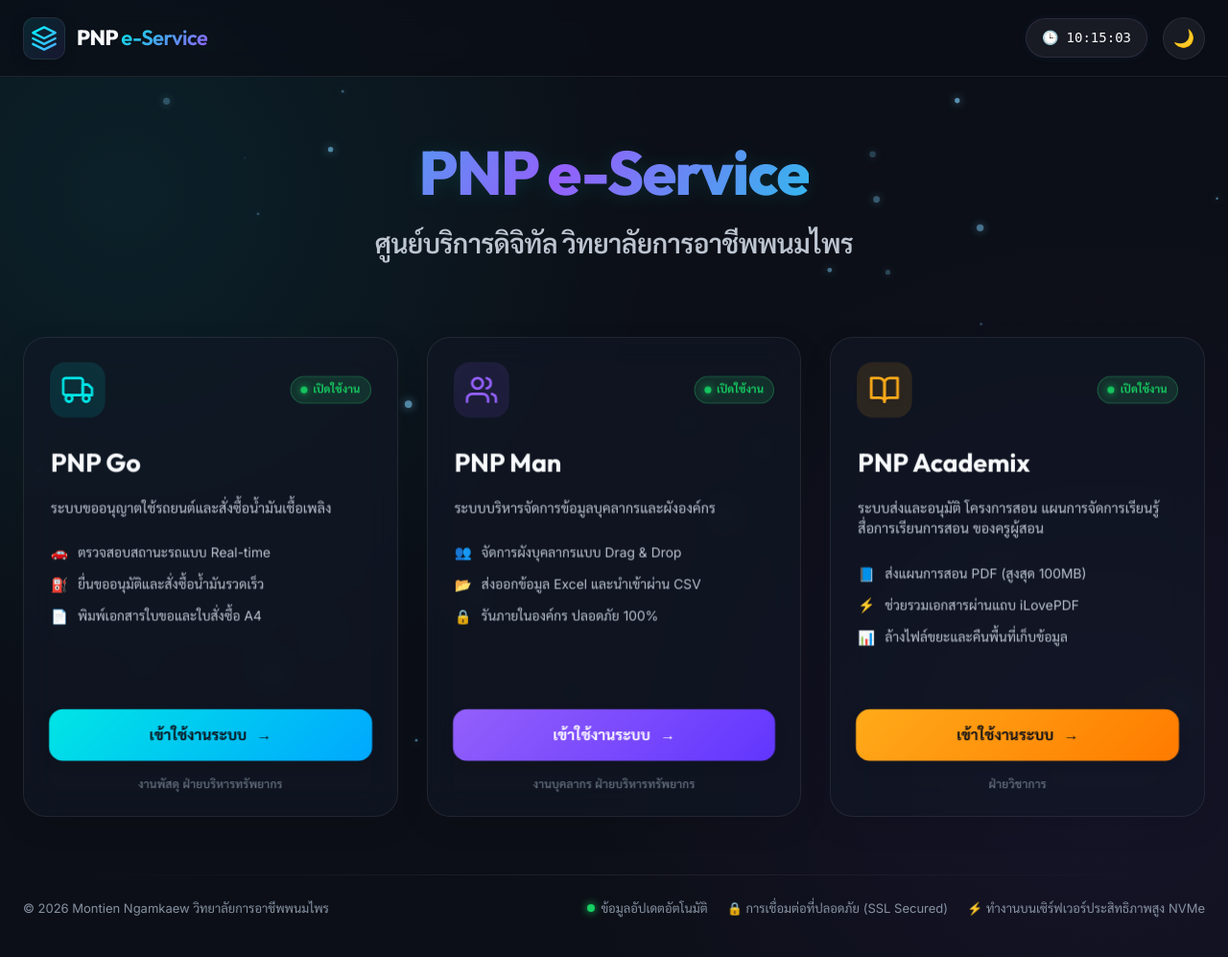
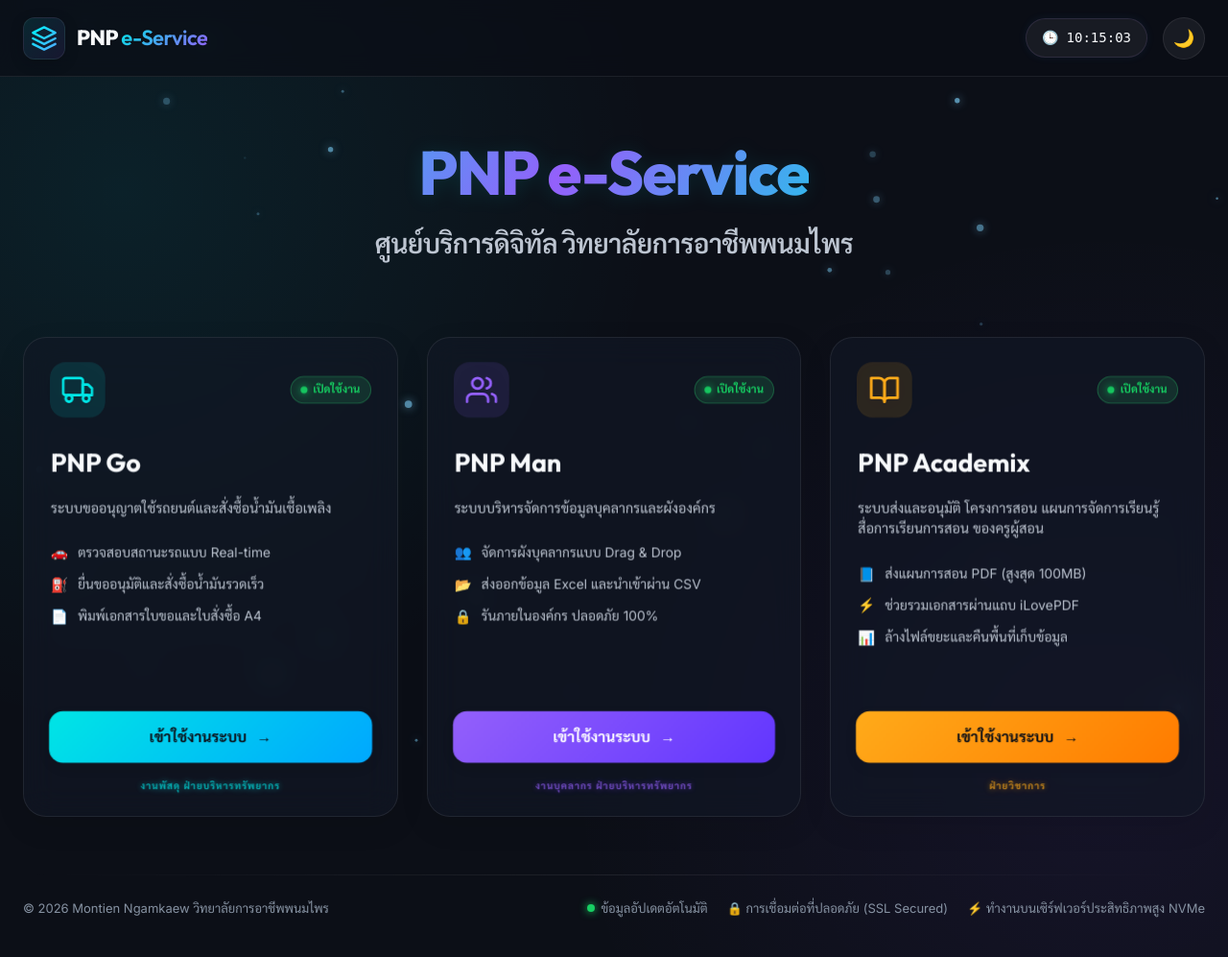
Before and after one commit to MontienNgamkaew/montien.tech, a PHP site: page / in a window 1280 px wide. Shown: the whole page at 96% size. Run offline with PHP 8.4, Linux system fonts and the light colour scheme.

Commit message:
Update department label to be very small, centered, cyber-neon, and glowing

```diff
--- a/styles.css
+++ b/styles.css
@@ -590,20 +590,48 @@
 }
 
 .card-responsible {
-    font-size: 11.5px;
-    color: var(--text-muted);
+    font-size: 9.5px;
     text-align: center;
-    margin-top: 14px;
+    margin-top: 15px;
     font-family: var(--font-body);
-    font-weight: 500;
-    letter-spacing: 0.2px;
-    opacity: 0.8;
-    transition: color 0.3s ease, opacity 0.3s ease;
+    font-weight: 700;
+    text-transform: uppercase;
+    letter-spacing: 1px;
+    opacity: 0.75;
+    transition: opacity 0.3s ease, transform 0.3s ease;
 }
 
 .app-card:hover .card-responsible {
-    color: var(--text-secondary);
     opacity: 1;
+    transform: scale(1.02);
+}
+
+/* Cyber Neon Glows for Department Labels */
+.card-carrequest .card-responsible {
+    color: var(--accent-car);
+    text-shadow: 0 0 6px rgba(0, 242, 254, 0.6), 0 0 12px rgba(0, 242, 254, 0.3);
+}
+.card-pnpman .card-responsible {
+    color: var(--accent-man);
+    text-shadow: 0 0 6px rgba(138, 79, 255, 0.6), 0 0 12px rgba(138, 79, 255, 0.3);
+}
+.card-academic .card-responsible {
+    color: var(--accent-academic);
+    text-shadow: 0 0 6px rgba(255, 170, 0, 0.6), 0 0 12px rgba(255, 170, 0, 0.3);
+}
+
+/* Light Theme Adjustments for legibility */
+body.light-theme .card-carrequest .card-responsible {
+    color: hsl(180, 100%, 35%);
+    text-shadow: 0 0 4px rgba(0, 242, 254, 0.2);
+}
+body.light-theme .card-pnpman .card-responsible {
+    color: hsl(260, 90%, 50%);
+    text-shadow: 0 0 4px rgba(138, 79, 255, 0.2);
+}
+body.light-theme .card-academic .card-responsible {
+    color: hsl(38, 100%, 40%);
+    text-shadow: 0 0 4px rgba(255, 170, 0, 0.2);
 }
 
 /* Card Button Colors */
```
